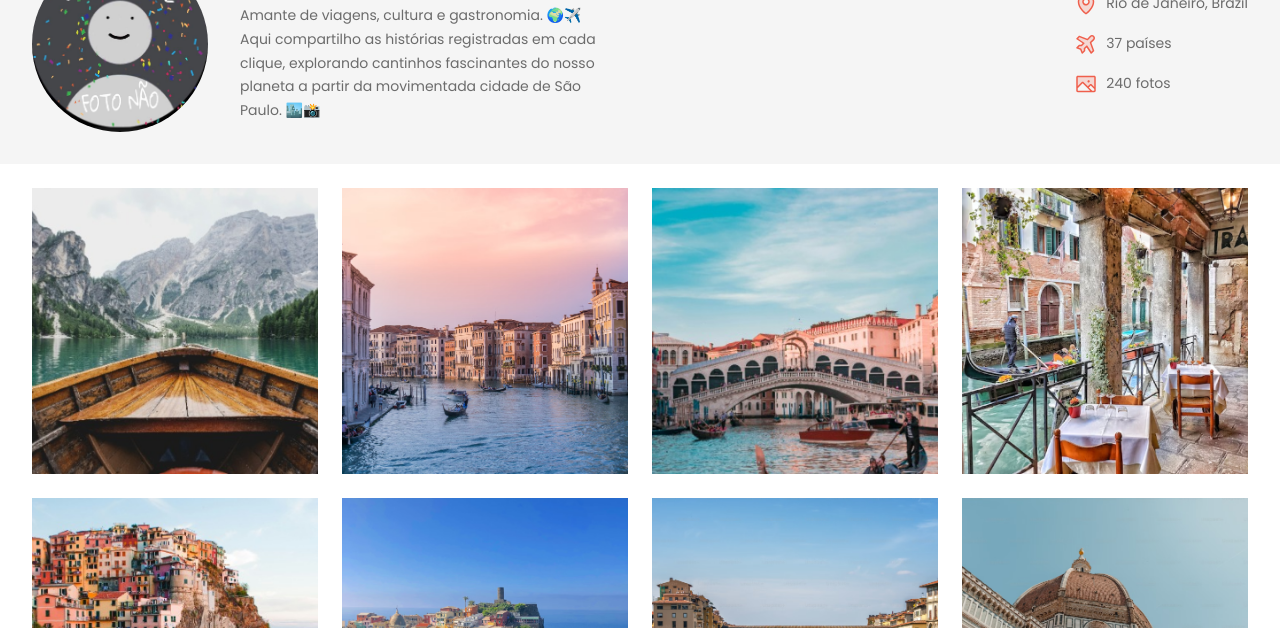
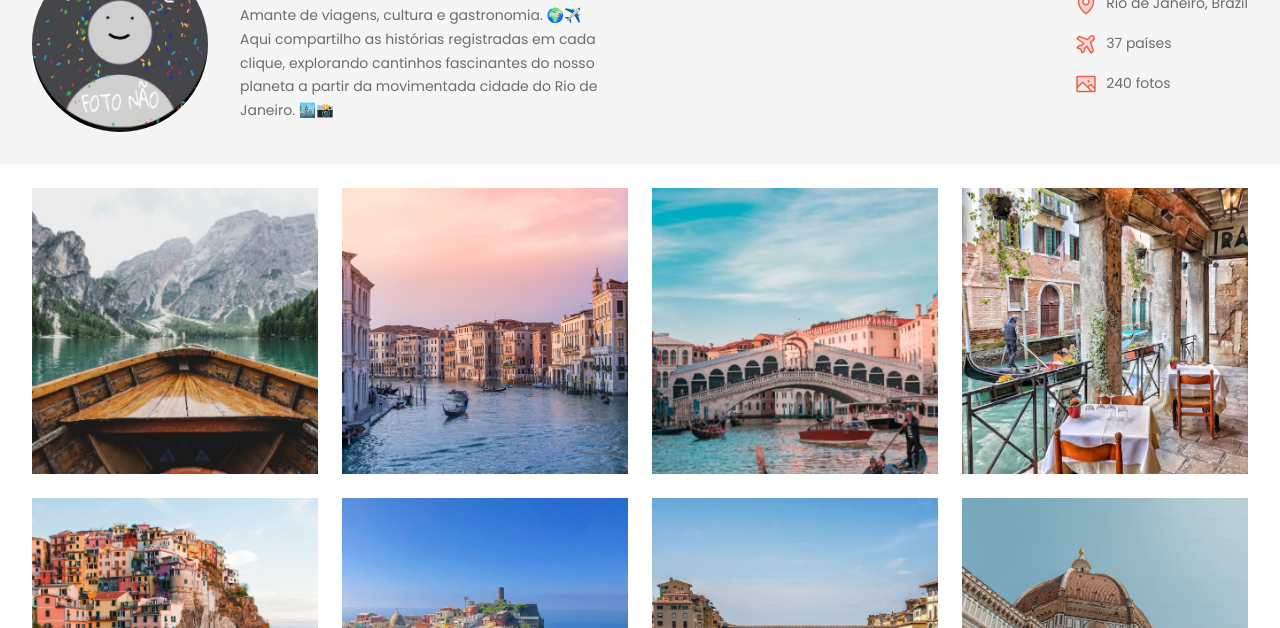
Before and after one commit to hendrickf/Travelgram, a plain HTML site: page index.html in a window 1280 px wide. Shown: the part 172-800 px from the top of the page. Drawn offline with Linux system fonts and the light colour scheme.

Commit message:
corrigindo o paragrafo

```diff
--- a/index.html
+++ b/index.html
@@ -38,7 +38,7 @@
                         <h1>Fulano da Silva</h1>
                         <p>
                             Amante de viagens, cultura e gastronomia. 🌍✈️ <br>
-                            Aqui compartilho as histórias registradas em cada clique, explorando cantinhos fascinantes do nosso planeta a partir da movimentada cidade de São Paulo. 🏙️📸
+                            Aqui compartilho as histórias registradas em cada clique, explorando cantinhos fascinantes do nosso planeta a partir da movimentada cidade do Rio de Janeiro. 🏙️📸
                         </p>
                     </div>
                 </div>
```
